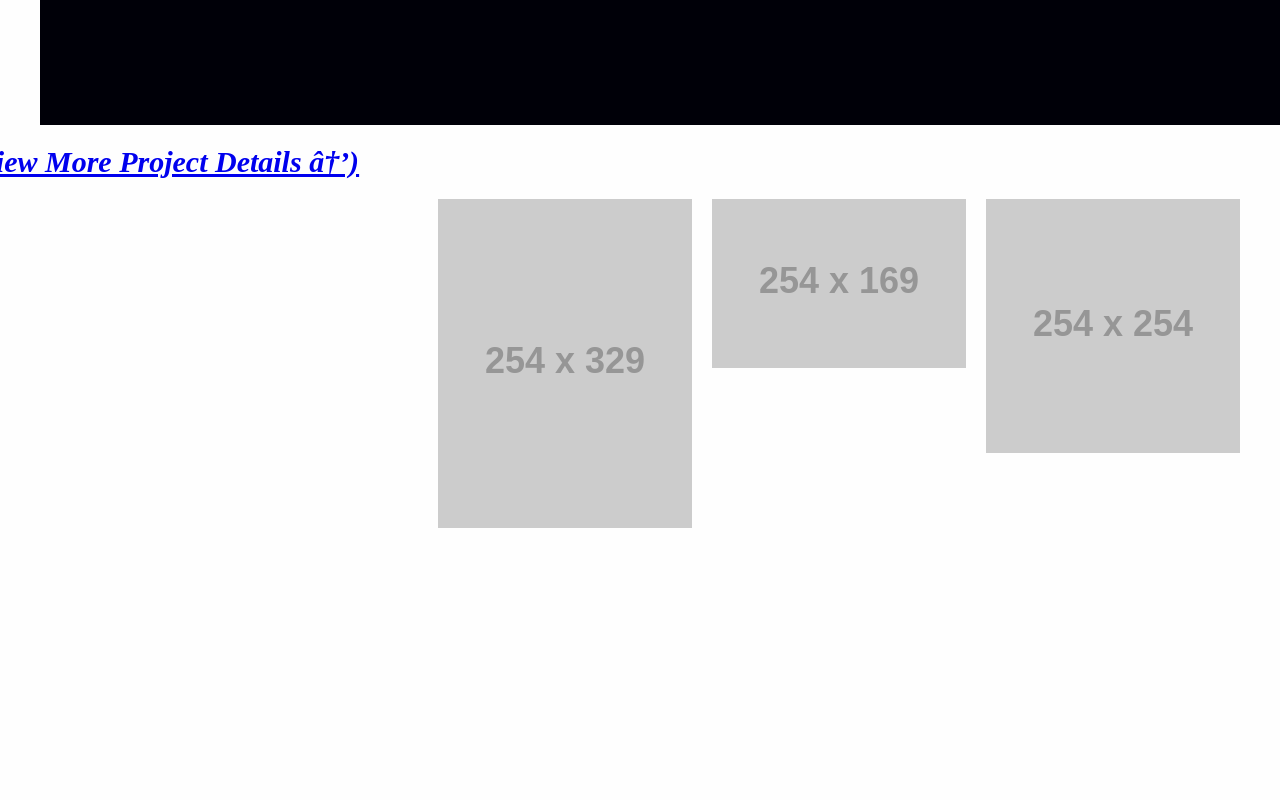
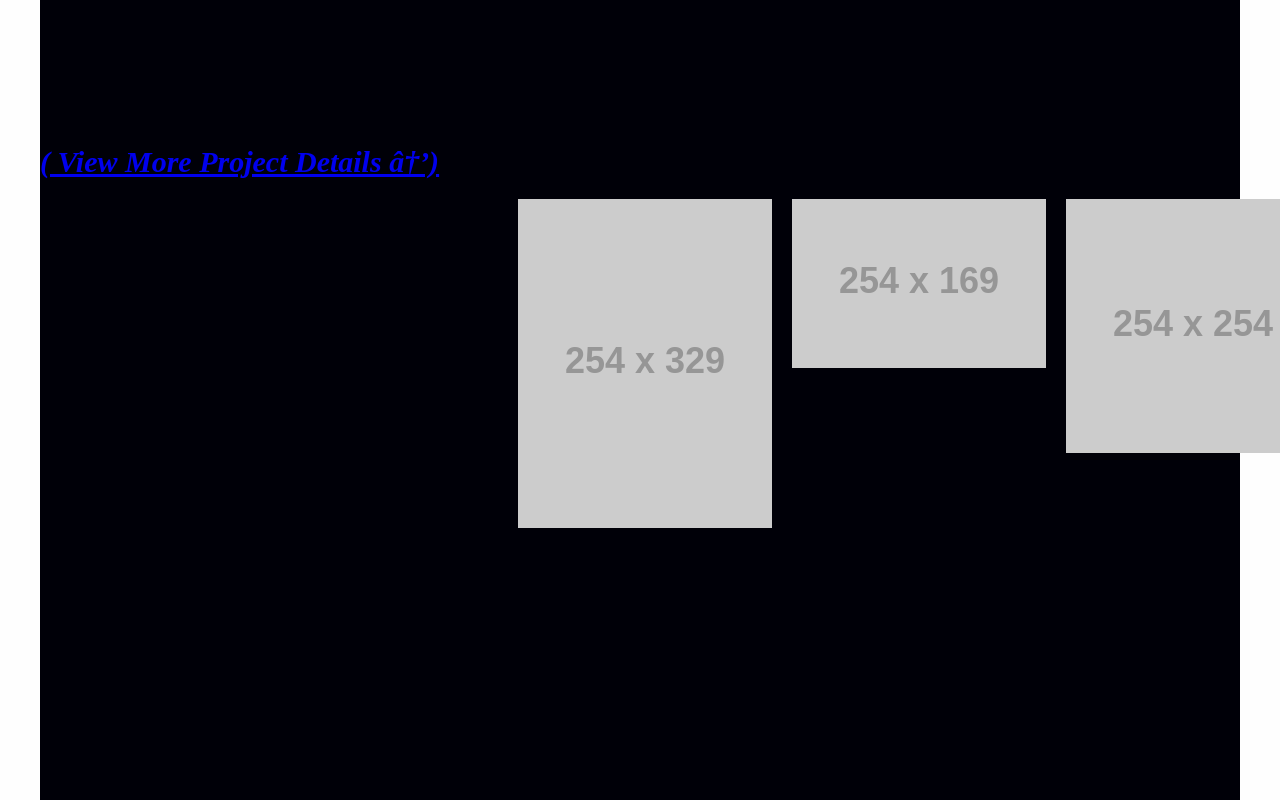
Before and after one commit to klyn-s/home-page, a plain HTML site: page index.html in a window 1280 px wide. Shown: the part 1140-1940 px from the top of the page. Drawn offline with Linux system fonts and the light colour scheme; placeholder pictures from the web are drawn by us.

Commit message:
contianer

```diff
--- a/index.html
+++ b/index.html
@@ -17,6 +17,7 @@
       .container {
         width: 1200px;
         margin: 0 auto;
+        background-color: #000008;
       }
 
       /* Text Style */
@@ -125,13 +126,13 @@
         width: 1280px;
         height: 832px;
         position: relative;
-        background-color: #000008;
+
       }
 
-      #view-project {
-        background-color: #fefefe;
-        float: right;
+      #about-me {
+
       }
+
 
 
       /* View All Work text */
@@ -201,7 +202,7 @@
 
   <body>
 
-    <div class="container">
+
       <div class="nav">
         <!-- Left-aligned navigation -->
         <ul class="left">
@@ -224,6 +225,7 @@
       <h2>welcome to my</h2>
       <h1>portfolio</h1>
 
+    <div class="container">
       <!-- About Me Section -->
       <div id="about-me">
         <h4>it’s a pleasure to meet you!</h4>
```
